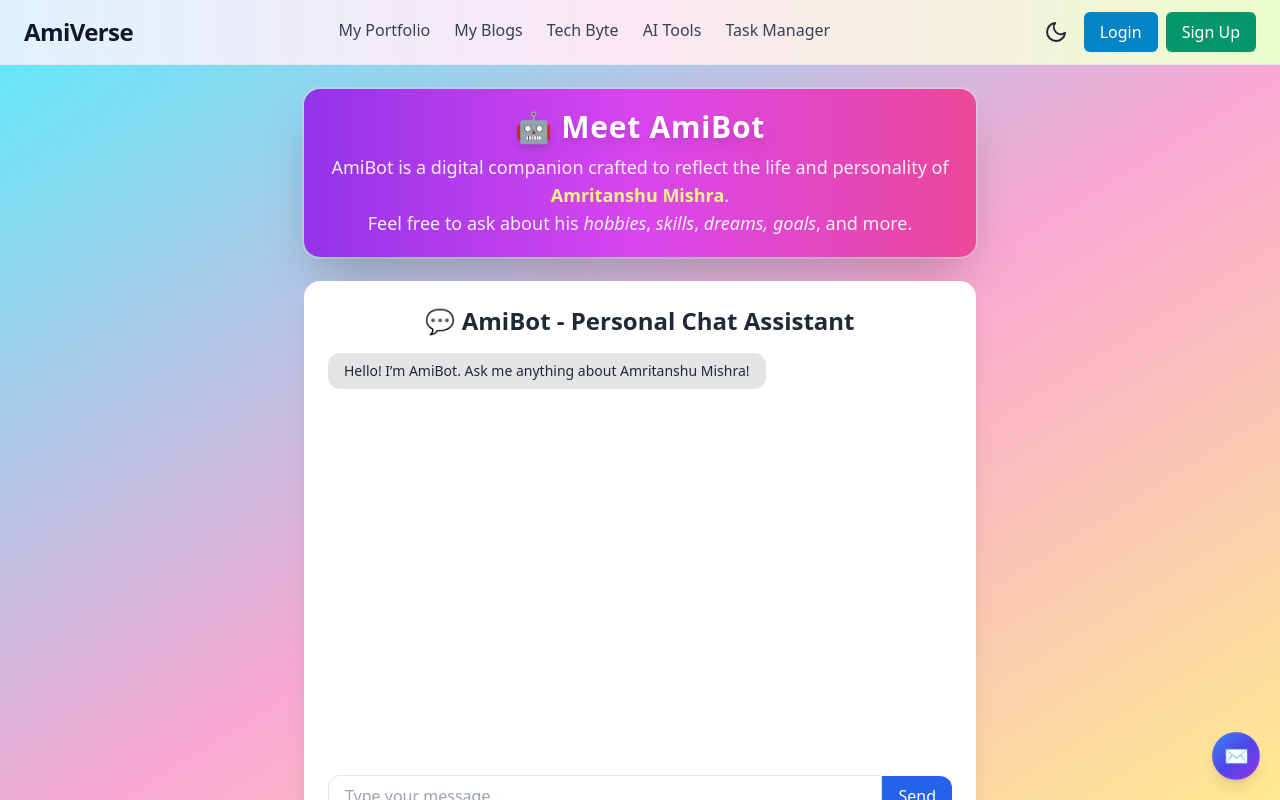
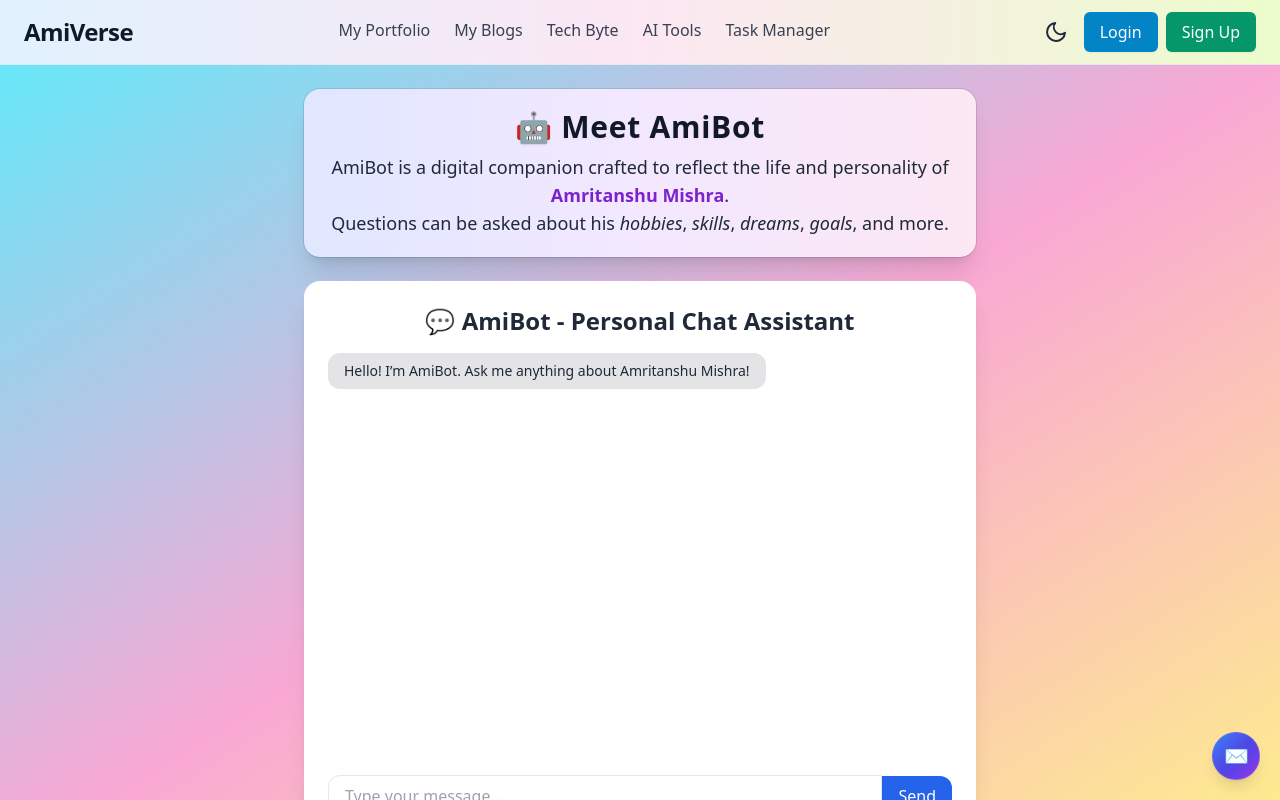
Before and after one commit to amritanshu99/amiwrites-UI, a React (Create React App) app: page /amibot in a window 1280 px wide. Built offline with nearby package versions, Linux system fonts and the light colour scheme.

Commit message:
Added AmiBot

```diff
--- a/src/components/AmiBot/AmiBot.jsx
+++ b/src/components/AmiBot/AmiBot.jsx
@@ -74,20 +74,20 @@ const Amibot = () => {
   return (
     <div className="min-h-screen bg-gradient-to-br from-cyan-300 via-pink-300 to-yellow-200 dark:from-[#0a0a0a] dark:via-[#111111] dark:to-black p-6 transition-colors duration-500">
       <div className="max-w-2xl mx-auto mb-6">
-        <div className="bg-gradient-to-r from-purple-600 via-fuchsia-500 to-pink-500 text-white text-center py-5 px-6 rounded-2xl shadow-2xl ring-2 ring-white/20">
-          <h1 className="text-3xl font-bold mb-2 drop-shadow-lg tracking-wide">
+        <div className="bg-gradient-to-r from-indigo-100 via-purple-100 to-pink-100 dark:from-[#1a1a1a] dark:via-[#111111] dark:to-black text-gray-900 dark:text-gray-100 text-center py-5 px-6 rounded-2xl shadow-xl ring-1 ring-black/10 dark:ring-white/10 transition-colors duration-500">
+          <h1 className="text-3xl font-bold mb-2 tracking-wide drop-shadow-sm dark:drop-shadow-lg">
             🤖 Meet AmiBot
           </h1>
-          <p className="text-base sm:text-lg font-medium text-white/90 leading-relaxed">
+          <p className="text-base sm:text-lg font-medium leading-relaxed text-gray-800 dark:text-gray-300">
             AmiBot is a digital companion crafted to reflect the life and
             personality of{" "}
-            <span className="text-yellow-200 font-semibold">
+            <span className="text-purple-700 dark:text-yellow-300 font-semibold">
               Amritanshu Mishra
             </span>
             .
             <br />
-            Feel free to ask about his <em>hobbies</em>, <em>skills</em>,{" "}
-            <em>dreams, goals</em>, and more.
+            Questions can be asked about his <em>hobbies</em>, <em>skills</em>,
+            <em> dreams</em>, <em>goals</em>, and more.
           </p>
         </div>
       </div>
```
